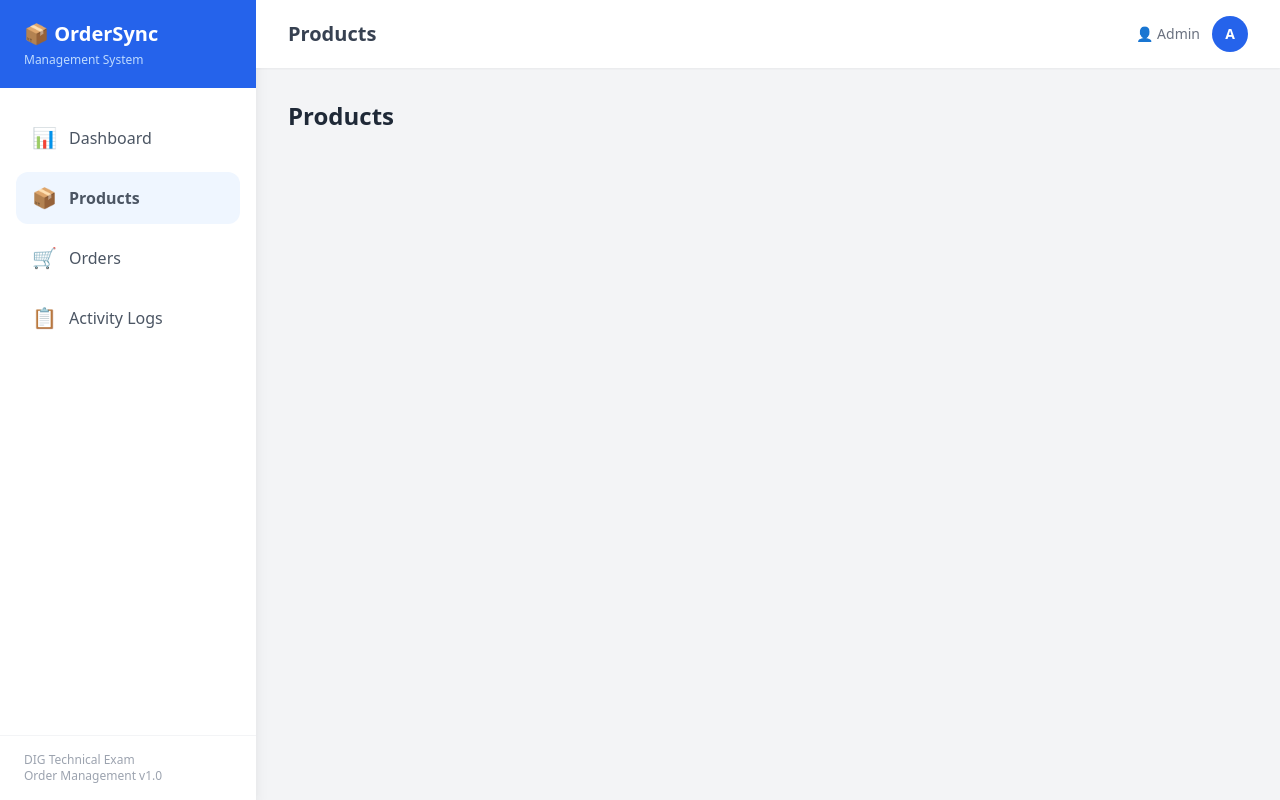
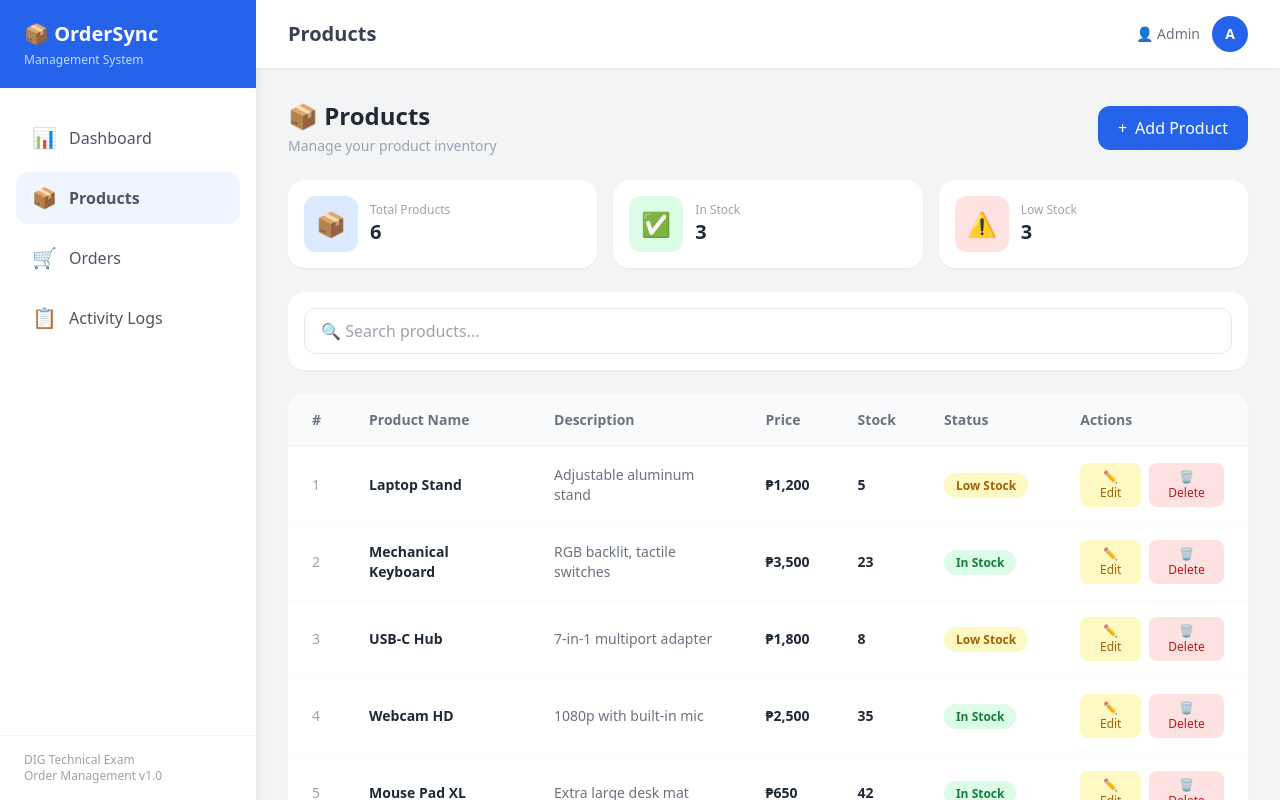
Before and after one commit to rjays16/order-management, a Nuxt app in the folder order-management-frontend/: page /products in a window 1280 px wide. Built offline with nearby package versions, Linux system fonts and the light colour scheme.

Commit message:
Adding Products Page

```diff
--- a/order-management-frontend/app/pages/products/index.vue
+++ b/order-management-frontend/app/pages/products/index.vue
@@ -1,5 +1,264 @@
 <template>
-  <div>
-    <h1 class="text-2xl font-bold text-gray-800">Products</h1>
+  <div class="space-y-6">
+
+    <!-- Header -->
+    <div class="flex items-center justify-between">
+      <div>
+        <h2 class="text-2xl font-bold text-gray-800">📦 Products</h2>
+        <p class="text-gray-400 text-sm mt-1">Manage your product inventory</p>
+      </div>
+      <button
+        @click="showAddModal = true"
+        class="bg-blue-600 hover:bg-blue-700 text-white px-5 py-2.5 rounded-xl font-medium transition-all flex items-center gap-2"
+      >
+        <span>+</span> Add Product
+      </button>
+    </div>
+
+    <!-- Stats Row -->
+    <div class="grid grid-cols-3 gap-4">
+      <div class="bg-white rounded-2xl shadow-sm p-4 flex items-center gap-3">
+        <div class="bg-blue-100 p-3 rounded-xl text-2xl">📦</div>
+        <div>
+          <p class="text-gray-400 text-xs">Total Products</p>
+          <p class="text-xl font-bold text-gray-800">{{ products.length }}</p>
+        </div>
+      </div>
+      <div class="bg-white rounded-2xl shadow-sm p-4 flex items-center gap-3">
+        <div class="bg-green-100 p-3 rounded-xl text-2xl">✅</div>
+        <div>
+          <p class="text-gray-400 text-xs">In Stock</p>
+          <p class="text-xl font-bold text-gray-800">{{ inStockCount }}</p>
+        </div>
+      </div>
+      <div class="bg-white rounded-2xl shadow-sm p-4 flex items-center gap-3">
+        <div class="bg-red-100 p-3 rounded-xl text-2xl">⚠️</div>
+        <div>
+          <p class="text-gray-400 text-xs">Low Stock</p>
+          <p class="text-xl font-bold text-gray-800">{{ lowStockCount }}</p>
+        </div>
+      </div>
+    </div>
+
+    <!-- Search -->
+    <div class="bg-white rounded-2xl shadow-sm p-4">
+      <input
+        v-model="search"
+        type="text"
+        placeholder="🔍 Search products..."
+        class="w-full px-4 py-2.5 border border-gray-200 rounded-xl focus:outline-none focus:border-blue-400 text-gray-700"
+      />
+    </div>
+
+    <!-- Products Table -->
+    <div class="bg-white rounded-2xl shadow-sm overflow-hidden">
+      <table class="w-full text-sm">
+        <thead class="bg-gray-50 border-b border-gray-100">
+          <tr class="text-left text-gray-500">
+            <th class="px-6 py-4 font-semibold">#</th>
+            <th class="px-6 py-4 font-semibold">Product Name</th>
+            <th class="px-6 py-4 font-semibold">Description</th>
+            <th class="px-6 py-4 font-semibold">Price</th>
+            <th class="px-6 py-4 font-semibold">Stock</th>
+            <th class="px-6 py-4 font-semibold">Status</th>
+            <th class="px-6 py-4 font-semibold">Actions</th>
+          </tr>
+        </thead>
+        <tbody>
+          <tr
+            v-for="(product, index) in filteredProducts"
+            :key="product.id"
+            class="border-b border-gray-50 hover:bg-gray-50 transition-all"
+          >
+            <td class="px-6 py-4 text-gray-400">{{ index + 1 }}</td>
+            <td class="px-6 py-4 font-semibold text-gray-800">{{ product.name }}</td>
+            <td class="px-6 py-4 text-gray-500">{{ product.description }}</td>
+            <td class="px-6 py-4 font-semibold text-gray-800">₱{{ product.price.toLocaleString() }}</td>
+            <td class="px-6 py-4 font-semibold text-gray-800">{{ product.stock }}</td>
+            <td class="px-6 py-4">
+              <span :class="stockStatusClass(product.stock)"
+                class="px-3 py-1 rounded-full text-xs font-semibold">
+                {{ stockStatusLabel(product.stock) }}
+              </span>
+            </td>
+            <td class="px-6 py-4">
+              <div class="flex items-center gap-2">
+                <button
+                  @click="editProduct(product)"
+                  class="bg-yellow-100 hover:bg-yellow-200 text-yellow-700 px-3 py-1.5 rounded-lg text-xs font-medium transition-all"
+                >
+                  ✏️ Edit
+                </button>
+                <button
+                  @click="deleteProduct(product.id)"
+                  class="bg-red-100 hover:bg-red-200 text-red-700 px-3 py-1.5 rounded-lg text-xs font-medium transition-all"
+                >
+                  🗑️ Delete
+                </button>
+              </div>
+            </td>
+          </tr>
+
+          <!-- Empty State -->
+          <tr v-if="filteredProducts.length === 0">
+            <td colspan="7" class="px-6 py-16 text-center text-gray-400">
+              <div class="text-5xl mb-3">📦</div>
+              <p>No products found</p>
+            </td>
+          </tr>
+        </tbody>
+      </table>
+    </div>
+
+    <!-- Add/Edit Modal -->
+    <div v-if="showAddModal || showEditModal"
+      class="fixed inset-0 bg-black/50 flex items-center justify-center z-50">
+      <div class="bg-white rounded-2xl shadow-2xl p-8 w-full max-w-md mx-4">
+
+        <h3 class="text-xl font-bold text-gray-800 mb-6">
+          {{ showEditModal ? '✏️ Edit Product' : '➕ Add Product' }}
+        </h3>
+
+        <div class="space-y-4">
+          <div>
+            <label class="text-sm font-medium text-gray-600 mb-1 block">Product Name</label>
+            <input
+              v-model="form.name"
+              type="text"
+              placeholder="Enter product name"
+              class="w-full px-4 py-2.5 border border-gray-200 rounded-xl focus:outline-none focus:border-blue-400"
+            />
+          </div>
+          <div>
+            <label class="text-sm font-medium text-gray-600 mb-1 block">Description</label>
+            <input
+              v-model="form.description"
+              type="text"
+              placeholder="Enter description"
+              class="w-full px-4 py-2.5 border border-gray-200 rounded-xl focus:outline-none focus:border-blue-400"
+            />
+          </div>
+          <div>
+            <label class="text-sm font-medium text-gray-600 mb-1 block">Price (₱)</label>
+            <input
+              v-model="form.price"
+              type="number"
+              placeholder="0.00"
+              class="w-full px-4 py-2.5 border border-gray-200 rounded-xl focus:outline-none focus:border-blue-400"
+            />
+          </div>
+          <div>
+            <label class="text-sm font-medium text-gray-600 mb-1 block">Stock Quantity</label>
+            <input
+              v-model="form.stock"
+              type="number"
+              placeholder="0"
+              class="w-full px-4 py-2.5 border border-gray-200 rounded-xl focus:outline-none focus:border-blue-400"
+            />
+          </div>
+        </div>
+
+        <div class="flex gap-3 mt-6">
+          <button
+            @click="closeModal"
+            class="flex-1 px-4 py-2.5 border border-gray-200 rounded-xl text-gray-600 hover:bg-gray-50 transition-all font-medium"
+          >
+            Cancel
+          </button>
+          <button
+            @click="saveProduct"
+            class="flex-1 px-4 py-2.5 bg-blue-600 text-white rounded-xl hover:bg-blue-700 transition-all font-medium"
+          >
+            {{ showEditModal ? 'Update' : 'Add Product' }}
+          </button>
+        </div>
+
+      </div>
+    </div>
+
   </div>
 </template>
+
+<script setup>
+definePageMeta({ layout: 'default' })
+
+const search = ref('')
+const showAddModal = ref(false)
+const showEditModal = ref(false)
+const editingId = ref(null)
+
+const form = ref({
+  name: '',
+  description: '',
+  price: '',
+  stock: '',
+})
+
+const products = ref([
+  { id: 1, name: 'Laptop Stand', description: 'Adjustable aluminum stand', price: 1200, stock: 5 },
+  { id: 2, name: 'Mechanical Keyboard', description: 'RGB backlit, tactile switches', price: 3500, stock: 23 },
+  { id: 3, name: 'USB-C Hub', description: '7-in-1 multiport adapter', price: 1800, stock: 8 },
+  { id: 4, name: 'Webcam HD', description: '1080p with built-in mic', price: 2500, stock: 35 },
+  { id: 5, name: 'Mouse Pad XL', description: 'Extra large desk mat', price: 650, stock: 42 },
+  { id: 6, name: 'Monitor Light', description: 'USB powered screen bar', price: 1900, stock: 0 },
+])
+
+const filteredProducts = computed(() =>
+  products.value.filter(p =>
+    p.name.toLowerCase().includes(search.value.toLowerCase())
+  )
+)
+
+const inStockCount = computed(() =>
+  products.value.filter(p => p.stock > 10).length
+)
+
+const lowStockCount = computed(() =>
+  products.value.filter(p => p.stock <= 10).length
+)
+
+const stockStatusClass = (stock) => {
+  if (stock === 0) return 'bg-red-100 text-red-700'
+  if (stock <= 10) return 'bg-yellow-100 text-yellow-700'
+  return 'bg-green-100 text-green-700'
+}
+
+const stockStatusLabel = (stock) => {
+  if (stock === 0) return 'Out of Stock'
+  if (stock <= 10) return 'Low Stock'
+  return 'In Stock'
+}
+
+const editProduct = (product) => {
+  editingId.value = product.id
+  form.value = { ...product }
+  showEditModal.value = true
+}
+
+const deleteProduct = (id) => {
+  products.value = products.value.filter(p => p.id !== id)
+}
+
+const saveProduct = () => {
+  if (showEditModal.value) {
+    const index = products.value.findIndex(p => p.id === editingId.value)
+    products.value[index] = { ...form.value, id: editingId.value }
+  } else {
+    products.value.push({
+      id: Date.now(),
+      name: form.value.name,
+      description: form.value.description,
+      price: Number(form.value.price),
+      stock: Number(form.value.stock),
+    })
+  }
+  closeModal()
+}
+
+const closeModal = () => {
+  showAddModal.value = false
+  showEditModal.value = false
+  editingId.value = null
+  form.value = { name: '', description: '', price: '', stock: '' }
+}
+</script>
```
